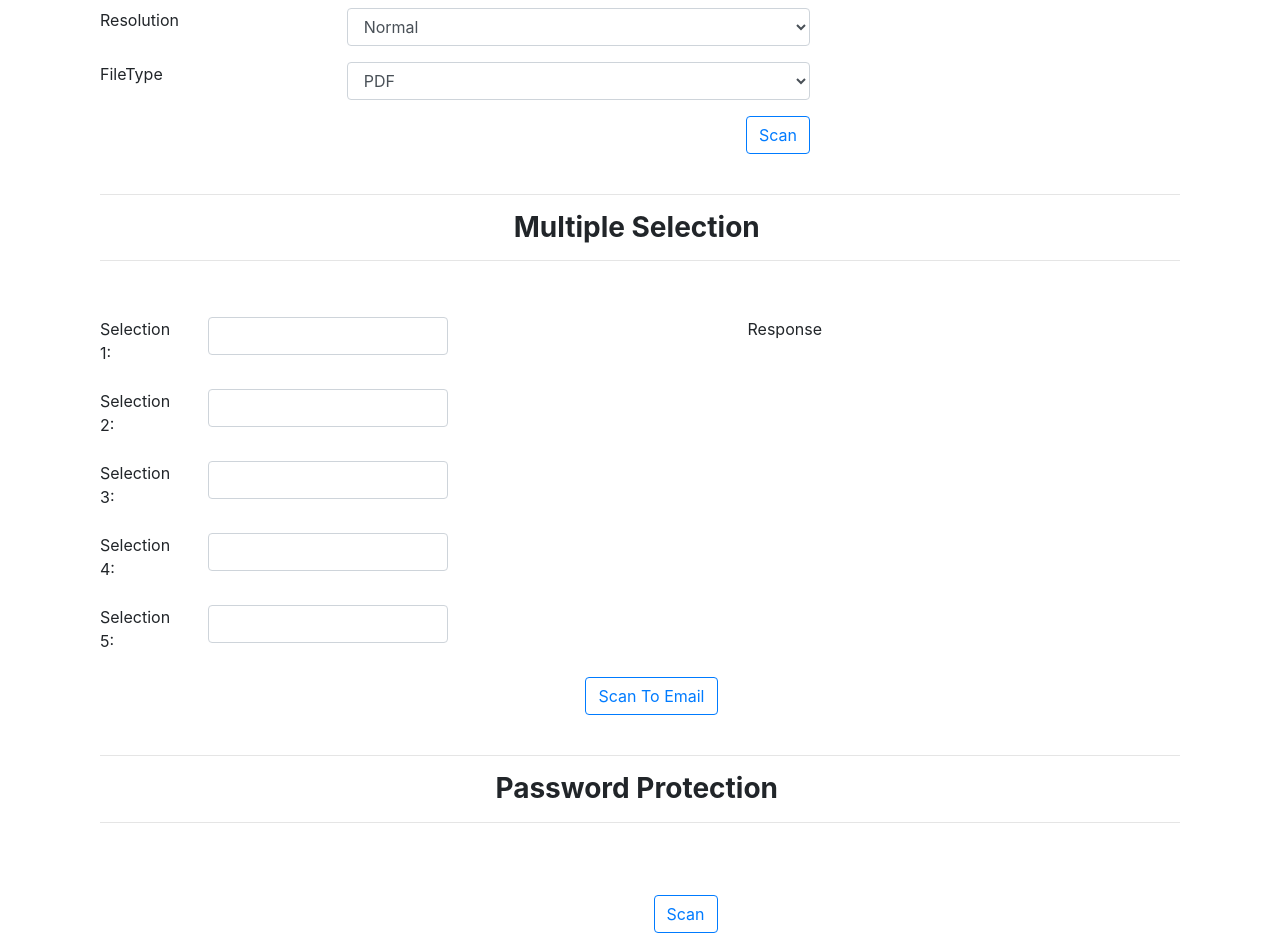
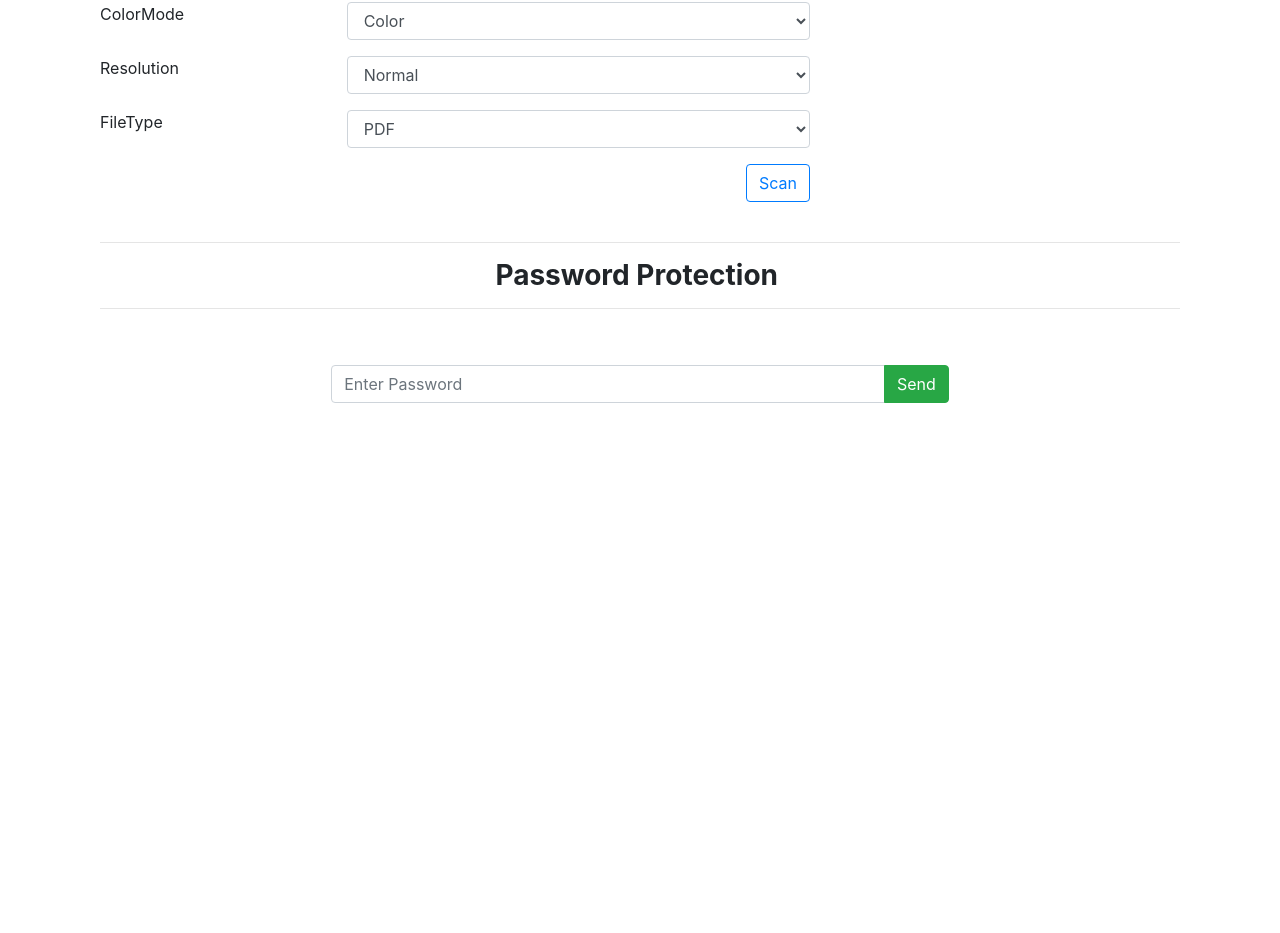
Before and after one commit to rishabh8866/Printer-Angular-Frontend, an Angular app in the folder brother-printer/: page /scanToEmail in a window 1280 px wide. Shown: the part 317-1250 px from the top of the page. After the commit the page ends 800 px from the top, so only its background shows below. Built offline with nearby package versions, Linux system fonts and the light colour scheme.

Commit message:
Resolve multi email binding

```diff
--- a/brother-printer/src/app/scan-to-email/scan-to-email.component.html
+++ b/brother-printer/src/app/scan-to-email/scan-to-email.component.html
@@ -5,11 +5,20 @@ First senario to scan with multiple options
 *********************************************
 -->
 
-<h3 style="text-align: center;"><strong>Scan to Email&nbsp;</strong></h3>
+<h3 class="text-center"><strong>Scan to Email&nbsp;</strong></h3>
 <hr />
-<p>&nbsp;</p>  <div class="row">
+<p>&nbsp;</p>
+<div class="row">
+  <div class="col-lg-6">
+    <div class="form-group">
+      <input name="isMultiple" [(ngModel)]="isMultiple" type="checkbox"/>
+      <label>Want to Use Multiple email?</label>
+    </div>
+  </div>
+</div>
+<div class="row">
       <div class="col-sm-8">
-        <div class="form-group">
+        <div class="form-group" *ngIf="!isMultiple">
             <div class="row">
               <div class="col-sm-4">
                 <label>Email:</label>
@@ -18,6 +27,21 @@ First senario to scan with multiple options
                 <input class="form-control" id="Destination" name="Destination" [(ngModel)]="scanToEmailData.Destination" type="email"/>
               </div>
             </div>
+        </div>
+        <div *ngIf="isMultiple">
+          <div class="form-group" *ngFor="let number of numberReturn(noOfEmial)">
+            <div class="row">
+              <div class="col-sm-4">
+                <label>Selection {{number}}:</label>
+              </div>
+              <div class="col-sm-8">
+                <input class="form-control" name="Destination" [(ngModel)]="multiEmail[number]" type="email"/>
+              </div>
+            </div>
+          </div>
+          <div class="form-group">
+            <button class="btn btn-outline-primary " (click)="noOfEmial = noOfEmial + 1">Add Email</button>
+          </div>
         </div>
         <div class="form-group">
             <div class="row">
@@ -68,7 +92,7 @@ First senario to scan with multiple options
             </div>
          </div>
         <div class="form-group">
-          <button class="btn btn-outline-primary float-right" (click)="send(false)">{{scanToEmailData.Destination === '' ?  'Scan' : 'Scan To Email'}}</button>
+          <button class="btn btn-outline-primary float-right" (click)="send(isMultiple)">{{scanToEmailData.Destination === '' ?  'Scan' : 'Scan To Email'}}</button>
         </div>
       </div>
       <div class="col-sm-4">
@@ -81,94 +105,20 @@ First senario to scan with multiple options
 
 
 <!--
-***************************************
-Second senario to add multiple checkbox
-***************************************
--->
-
-<p>&nbsp;</p><hr />
-  <h3 style="text-align: center;"><strong>Multiple Selection&nbsp;</strong></h3>
-<hr />
-<p>&nbsp;</p>  <div class="row">
-      <div class="col-sm-7">
-        <div class="form-group">
-            <div class="row">
-              <div class="col-sm-2">
-                <label>Selection 1:</label>
-              </div>
-              <div class="col-sm-5">
-                <input class="form-control" name="Destination" [(ngModel)]="multiEmail[0]" type="email"/>
-              </div>
-            </div>
-        </div>
-        <div class="form-group">
-            <div class="row">
-              <div class="col-sm-2">
-                <label>Selection 2:</label>
-              </div>
-              <div class="col-sm-5">
-                <input class="form-control" name="Destination" [(ngModel)]="multiEmail[1]" type="email"/>
-              </div>
-            </div>
-        </div>
-        <div class="form-group">
-            <div class="row">
-              <div class="col-sm-2">
-                <label>Selection 3:</label>
-              </div>
-              <div class="col-sm-5">
-                <input class="form-control" name="Destination" [(ngModel)]="multiEmail[2]" type="email"/>
-              </div>
-            </div>
-        </div>
-        <div class="form-group">
-            <div class="row">
-              <div class="col-sm-2">
-                <label>Selection 4:</label>
-              </div>
-              <div class="col-sm-5">
-                <input class="form-control" name="Destination" [(ngModel)]="multiEmail[3]" type="email"/>
-              </div>
-            </div>
-        </div>
-        <div class="form-group">
-            <div class="row">
-              <div class="col-sm-2">
-                <label>Selection 5:</label>
-              </div>
-              <div class="col-sm-5">
-                <input class="form-control" name="Destination" [(ngModel)]="multiEmail[4]" type="email"/>
-              </div>
-            </div>
-        </div>
-        <div class="form-group">
-          <button class="btn btn-outline-primary float-right" (click)="send(true)">Scan To Email</button>
-        </div>
-      </div>
-      <div class="col-sm-4">
-        <div class="form-group">
-          <label>Response</label>
-        </div>
-      </div>
-  </div>
-
-
-
-
-<!--
 *************************************
 Third senario to ask for password
 *************************************
 -->
 
 <p>&nbsp;</p><hr />
-<h3 style="text-align: center;"><strong>Password Protection&nbsp;</strong></h3>
+<h3 class="text-center"><strong>Password Protection&nbsp;</strong></h3>
 <hr />
-<p>&nbsp;</p>  <div class="row">
+<p>&nbsp;</p>  <div class="row justify-content-center align-items-center">
     <div class="col-sm-7">
-      <div class="form-group">
-        <div class="form-group">
-          <button class="btn btn-outline-primary float-right" (click)="send()">{{scanToEmailData.Destination === '' ?  'Scan' : 'Scan To Email'}}</button>
+      <div class="input-group">
+        <input type="text" class="form-control" placeholder="Enter Password" [(ngModel)]="password">
+        <div class="input-group-append">
+          <button class="btn btn-success" type="submit" (click)="checkConnection()">Send</button>
         </div>
       </div>
 </div>
--- a/brother-printer/src/app/scan-to-email/scan-to-email.component.ts
+++ b/brother-printer/src/app/scan-to-email/scan-to-email.component.ts
@@ -22,6 +22,8 @@ public fileTypeList = ['PDF', 'JPEG'];
 public isMultiple = false;
 public multiEmail = [];
 public email = '';
+public password = '';
+public noOfEmial = 1;
   constructor(private http: HttpService) { }
 
   send(multiEmail) {
@@ -37,7 +39,7 @@ public email = '';
       });
     } else {
       let data = {
-        Destination: this.multiEmail,
+        Destination: this.multiEmail.filter(function(e){return e}),
         ScanTray: this.scanToEmailData.ScanTray,
         ColorMode: this.scanToEmailData.ColorMode,
         Resolution: this.scanToEmailData.Resolution,
@@ -60,4 +62,8 @@ public email = '';
     this.email = '';
   }
 
+  numberReturn(length){
+    return Array.from({length: length}, (v, k) => k + 1);
+  }
+
 }
```
